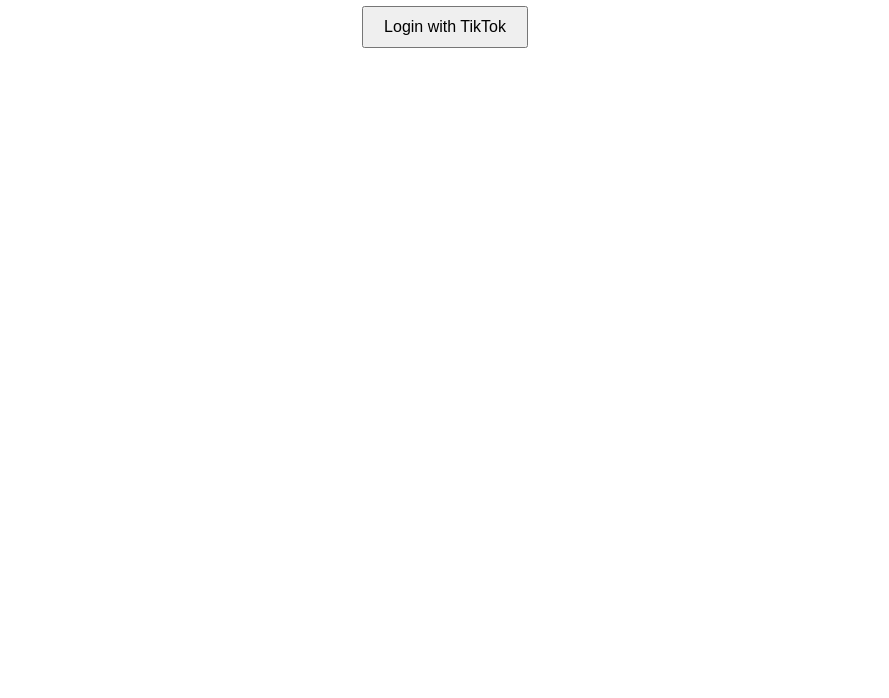
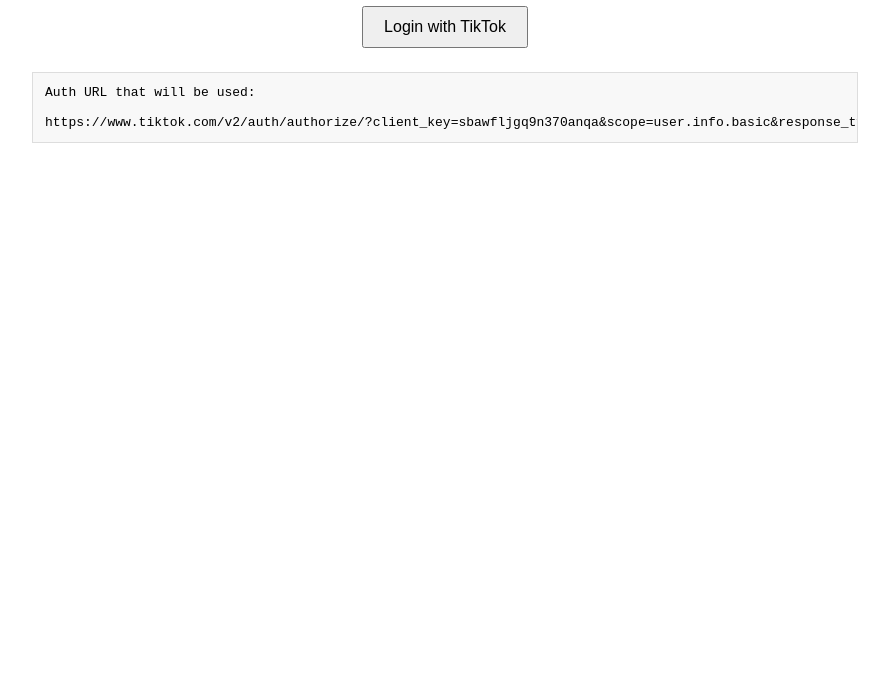
Before and after one commit to KyzerCH/GGLABbot, a website: page index.html in a window 1280 px wide. Shown: the part 102-800 px from the top of the page, without its empty margins (195-1084 px from the left). Drawn offline with Linux system fonts and the light colour scheme.

Commit message:
Update index.html

```diff
--- a/index.html
+++ b/index.html
@@ -3,6 +3,7 @@
 <head>
   <meta charset="UTF-8" />
   <title>TikTok Login Test</title>
+  <meta name="viewport" content="width=device-width, initial-scale=1" />
 </head>
 <body style="font-family: Arial, sans-serif; text-align: center; margin-top: 50px;">
   <h1>Login with TikTok</h1>
@@ -10,26 +11,31 @@
     Login with TikTok
   </button>
 
+  <pre id="debug" style="margin-top:24px; text-align:left; width:90%; max-width:800px; margin-left:auto; margin-right:auto; background:#f8f8f8; padding:12px; border:1px solid #ddd; overflow:auto;"></pre>
+
   <script>
-    // Your TikTok App's Client Key
+    // Your TikTok App's Client Key (this is fine to be public)
     const clientKey = "sbawfljgq9n370anqa";
 
-    // *** MUST be EXACTLY this — no ?state, no extra query ***
-    const redirectUri = encodeURIComponent("https://kyzerch.github.io/GGLABbot/callback.html");
+    // *** MUST be EXACTLY this — no query params, no ?state ***
+    const redirectUri = "https://kyzerch.github.io/GGLABbot/callback.html";
 
-    // Keep state ONLY here, not inside redirectUri
+    // Only put state as a separate param (NOT inside redirect_uri)
     const scope = "user.info.basic";
     const state = "test123";
 
+    const authUrl =
+      "https://www.tiktok.com/v2/auth/authorize/" +
+      "?client_key=" + encodeURIComponent(clientKey) +
+      "&scope=" + encodeURIComponent(scope) +
+      "&response_type=code" +
+      "&redirect_uri=" + encodeURIComponent(redirectUri) +
+      "&state=" + encodeURIComponent(state);
+
+    document.getElementById("debug").textContent =
+      "Auth URL that will be used:\n\n" + authUrl;
+
     document.getElementById("loginBtn").onclick = function () {
-      const authUrl =
-        `https://www.tiktok.com/v2/auth/authorize/` +
-        `?client_key=${clientKey}` +
-        `&scope=${encodeURIComponent(scope)}` +
-        `&response_type=code` +
-        `&redirect_uri=${redirectUri}` +
-        `&state=${encodeURIComponent(state)}`;
-
       window.location.href = authUrl;
     };
   </script>
```
